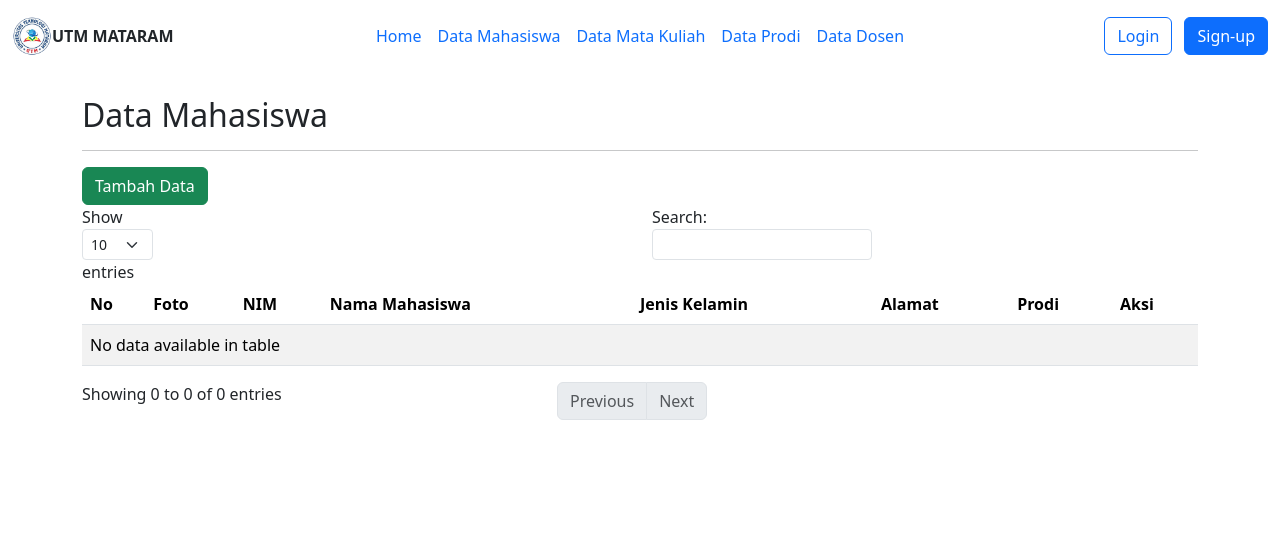
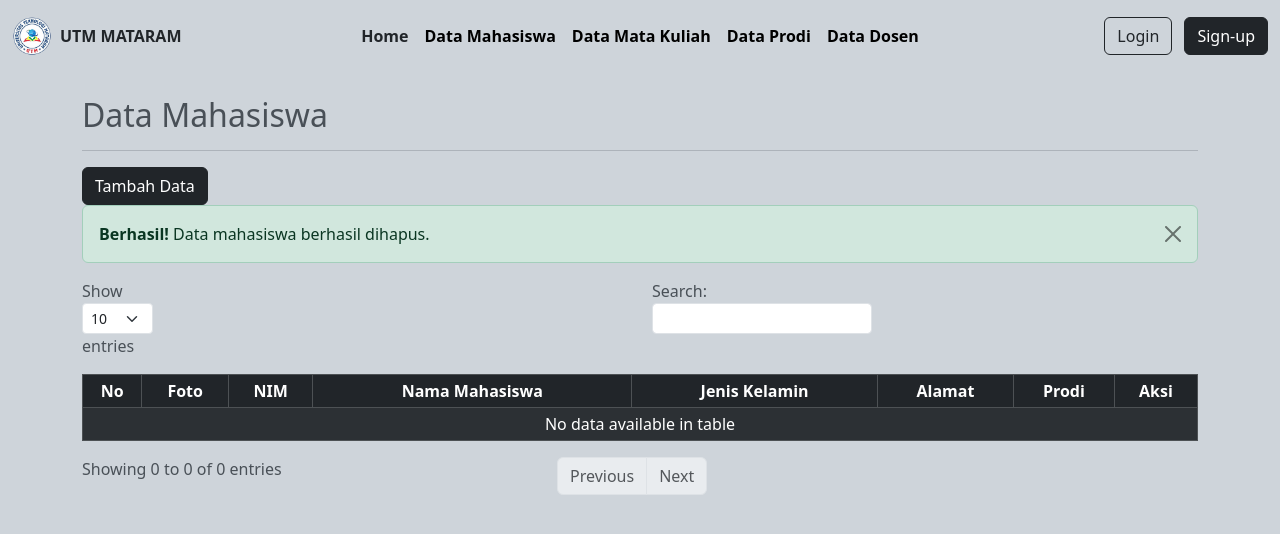
Before and after one commit to krnwndy/web_kampus, a PHP site: page /index.php?hal=data_mahasiswa&msg=deleted in a window 1280 px wide. Shown: the top 534 px of the page. Run offline with PHP 8.4, Linux system fonts and the light colour scheme; data that the repository does not hold is empty; some libraries are stand-ins or nearby versions.

Commit message:
memperbaiki tampilan untuk semau halaman menjadi gelap

```diff
--- a/data_dosen.php
+++ b/data_dosen.php
@@ -1,6 +1,6 @@
 <h2>Data Dosen</h2>
 <hr>
-<a href="index.php?hal=tambah_dosen" class="btn btn-success">Tambah Data</a>
+<a href="index.php?hal=tambah_dosen" class="btn btn-dark">Tambah Data</a>
 <?php
 // Notifikasi jika data mata kuliah berhasil dihapus
 if (isset($_GET['msg'])) {
@@ -18,7 +18,7 @@ if (isset($_GET['msg'])) {
 }
 ?>
 <br><br>
-<table id="example" class="table table-striped">
+<table id="example" class="table table-dark table-striped table-hover table-bordered mt-3 text-center text-white table-responsive table-sm ">
     <thead>
         <tr>
             <th>No</th>
--- a/data_mahasiswa.php
+++ b/data_mahasiswa.php
@@ -1,7 +1,23 @@
 <h2>Data Mahasiswa</h2>
 <hr>
-<a href="index.php?hal=tambah_mhs" class="btn btn-success">Tambah Data</a>
-<table id="example" class="table table-striped">
+<a href="index.php?hal=tambah_mhs" class="btn btn-dark">Tambah Data</a>
+<?php
+if (isset($_GET['msg'])) {
+    if ($_GET['msg'] == 'deleted') {
+        echo '<div class="alert alert-success alert-dismissible fade show" role="alert">
+                <strong>Berhasil!</strong> Data mahasiswa berhasil dihapus.
+                <button type="button" class="btn-close" data-bs-dismiss="alert" aria-label="Close"></button>
+                </div>';
+    } elseif ($_GET['msg'] == 'error') {
+        echo '<div class="alert alert-danger alert-dismissible fade show" role="alert">
+                <strong>Gagal!</strong> Data mahasiswa gagal dihapus.
+                <button type="button" class="btn-close" data-bs-dismiss="alert" aria-label="Close"></button>
+                </div>';
+    }
+}
+?>
+<table id="example"
+    class="table table-dark table-striped table-hover table-bordered mt-3 text-center text-white table-responsive table-sm ">
     <thead>
         <tr>
             <th>No</th>
--- a/data_mata_kuliah.php
+++ b/data_mata_kuliah.php
@@ -1,6 +1,6 @@
 <h2>Data mata kuliah</h2>
 <hr>
-<a href="index.php?hal=tambah_matkul" class="btn btn-success">Tambah Data</a>
+<a href="index.php?hal=tambah_matkul" class="btn btn-dark">Tambah Data</a>
 <?php
 // Notifikasi jika data mata kuliah berhasil dihapus
 if (isset($_GET['msg'])) {
@@ -17,7 +17,7 @@ if (isset($_GET['msg'])) {
     }
 }
 ?>
-<table id="example" class="table table-striped">
+<table id="example" class="table table-dark table-striped table-hover table-bordered mt-3 text-center text-white table-responsive table-sm">
     <thead>
         <tr>
             <th>No</th>
--- a/data_prodi.php
+++ b/data_prodi.php
@@ -4,7 +4,7 @@ include 'koneksi.php';
 
 <h2>Data Prodi</h2>
 
-<a href="index.php?hal=tambah_prodi" class="btn btn-success">Tambah Data</a>
+<a href="index.php?hal=tambah_prodi" class="btn btn-dark">Tambah Data</a>
 <?php
 // Notifikasi jika data mata kuliah berhasil dihapus
 if (isset($_GET['msg'])) {
@@ -22,7 +22,7 @@ if (isset($_GET['msg'])) {
 }
 ?>
 <hr>
-<table id="example" class="table table-striped">
+<table id="example" class="table table-dark table-striped table-hover table-bordered mt-3 text-center text-white table-responsive table-sm ">
     <thead>
         <tr>
             <th>No</th>
--- a/edit_dosen.php
+++ b/edit_dosen.php
@@ -65,8 +65,8 @@ if (isset($_POST['update'])) {
                 </select>
             </div>
             <br>
-            <button type="submit" name="update" class="btn btn-primary">Update</button>
-            <a href="index.php?hal=data_dosen" class="btn btn-secondary">Batal</a>
+            <button type="submit" name="update" class="btn btn-dark">Update</button>
+            <a href="index.php?hal=data_dosen" class="btn btn-outline-dark">Batal</a>
         </form>
     </div>
 </body>
--- a/edit_mhs.php
+++ b/edit_mhs.php
@@ -155,9 +155,9 @@ if (isset($_POST['simpan'])) {
                 <input type="file" name="foto" class="form-control mt-2">
                 <small class="form-text text-muted">Kosongkan jika tidak ingin mengubah foto.</small>
             </div>
-            <button type="submit" name="simpan" class="btn btn-primary">
+            <button type="submit" name="simpan" class="btn btn-dark">
                 <i class="fas fa-save"></i> Simpan</button>
-            <a href="index.php?hal=data_mahasiswa" class="btn btn-secondary">Kembali</a>
+            <a href="index.php?hal=data_mahasiswa" class="btn btn-outline-dark">Kembali</a>
         </form>
     </div>
 </body>
--- a/edit_prodi.php
+++ b/edit_prodi.php
@@ -45,8 +45,8 @@ if (isset($_POST['update'])) {
                     value="<?php echo htmlspecialchars($data['jenjang']); ?>" required>
             </div>
             <br>
-            <button type="submit" name="update" class="btn btn-primary">Update</button>
-            <a href="index.php?hal=data_prodi" class="btn btn-secondary">Batal</a>
+            <button type="submit" name="update" class="btn btn-dark">Update</button>
+            <a href="index.php?hal=data_prodi" class="btn btn-outline-dark">Batal</a>
         </form>
     </div>
 </body>
--- a/hapus_mhs.php
+++ b/hapus_mhs.php
@@ -3,8 +3,8 @@ include "koneksi.php";
 $nim = $_GET['nim'];
 $query = mysqli_query($koneksi, "DELETE FROM tb_mahasiswa WHERE nim = '$nim'");
 if ($query) {
-    echo "<script>alert('Data mahasiswa berhasil dihapus');</script>";
-    echo "<script>window.location.href='index.php?hal=data_mahasiswa';</script>";
+    header("Location: index.php?hal=data_mahasiswa&msg=deleted");
+    exit();
 } else {
     echo "<script>alert('Data mahasiswa gagal dihapus');</script>";
     echo "<script>window.location.href='index.php?hal=data_mahasiswa';</script>";
--- a/hapus_prodi.php
+++ b/hapus_prodi.php
@@ -4,6 +4,8 @@ $id = $_GET['id'];
 $hapus = mysqli_query($koneksi, "DELETE FROM tb_prodi WHERE prodi = '$id'");
 if($hapus) {
     header('location:index.php?hal=data_prodi&msg=deleted');
+    exit();
 } else {
     header('location:index.php?hal=data_prodi&msg=error');
+    exit();
 }
--- a/index.php
+++ b/index.php
@@ -10,25 +10,29 @@
     <title>Utm Mataram | Dashboard</title>
 </head>
 
-<body>
+<body class="bg-dark-subtle text-dark-emphasis">
     <div class="container-fluid">
         <header class="d-flex flex-wrap align-items-center justify-content-center justify-content-md-between py-3 mb-4">
             <a href="/" class="d-flex align-items-center col-md-3 mb-2 mb-md-0 text-dark text-decoration-none">
                 <img src="images/Logo.png" alt="Logo" width="40" height="40" class="d-inline-block align-text-top">
-                <b class="ml-3">UTM MATARAM</b>
+                <b class="ml-3 p-2">UTM MATARAM</b>
             </a>
 
             <ul class="nav col-12 col-md-auto mb-2 justify-content-center mb-md-0">
-                <li><a href="index.php" class="nav-link px-2">Home</a></li>
-                <li><a href="index.php?hal=data_mahasiswa" class="nav-link px-2">Data Mahasiswa</a></li>
-                <li><a href="index.php?hal=data_mata_kuliah" class="nav-link px-2">Data Mata Kuliah</a></li>
-                <li><a href="index.php?hal=data_prodi" class="nav-link px-2">Data Prodi</a></li>
-                <li><a href="index.php?hal=data_dosen" class="nav-link px-2">Data Dosen</a></li>
+                <li><a href="index.php" class="nav-link px-2 text-dark fw-bold text-decoration-none">Home</a></li>
+                <li><a href="index.php?hal=data_mahasiswa"
+                        class="nav-link px-2 text-black fw-bold text-decoration-none">Data Mahasiswa</a></li>
+                <li><a href="index.php?hal=data_mata_kuliah"
+                        class="nav-link px-2 text-black fw-bold text-decoration-none">Data Mata Kuliah</a></li>
+                <li><a href="index.php?hal=data_prodi"
+                        class="nav-link px-2 text-black fw-bold text-decoration-none ">Data Prodi</a></li>
+                <li><a href="index.php?hal=data_dosen"
+                        class="nav-link px-2 text-black fw-bold text-decoration-none ">Data Dosen</a></li>
             </ul>
 
             <div class="col-md-3 text-end">
-                <button type="button" class="btn btn-outline-primary me-2">Login</button>
-                <button type="button" class="btn btn-primary">Sign-up</button>
+                <button type="button" class="btn btn-outline-dark me-2">Login</button>
+                <button type="button" class="btn btn-dark">Sign-up</button>
             </div>
         </header>
     </div>
@@ -38,7 +42,7 @@
 
         if (isset($_GET['hal'])) {
             if ($_GET['hal'] == "home") {
-                include "dashboard.php";
+                include "index.php";
             } elseif ($_GET['hal'] == "data_mahasiswa") {
                 include "data_mahasiswa.php";
             } elseif ($_GET['hal'] == "data_mata_kuliah") {
--- a/tambah_dosen.php
+++ b/tambah_dosen.php
@@ -47,6 +47,6 @@ if (isset($_POST['simpan'])) {
         </select>
     </div>
     <br>
-    <button type="submit" name="simpan" class="btn btn-primary">Simpan</button>
-    <a href="index.php?hal=data_dosen" class="btn btn-secondary">Batal</a>
+    <button type="submit" name="simpan" class="btn btn-dark">Simpan</button>
+    <a href="index.php?hal=data_dosen" class="btn btn-outline-dark">Batal</a>
 </form>
--- a/tambah_matkul.php
+++ b/tambah_matkul.php
@@ -50,6 +50,6 @@ if (isset($_POST['simpan'])) {
         <input type="number" name="sks" class="form-control" required>
     </div>
     <br>
-    <button type="submit" name="simpan" class="btn btn-primary">Simpan</button>
-    <a href="index.php?hal=data_mata_kuliah" class="btn btn-secondary">Batal</a>
+    <button type="submit" name="simpan" class="btn btn-dark">Simpan</button>
+    <a href="index.php?hal=data_mata_kuliah" class="btn btn-outline-dark">Batal</a>
 </form>
--- a/tambah_mhs.php
+++ b/tambah_mhs.php
@@ -89,6 +89,6 @@ if (isset($_POST['simpan'])) {
         <input type="file" name="foto" class="form-control" required>
     </div>
     <br>
-    <button type="submit" name="simpan" class="btn btn-primary">Simpan</button>
-    <a href="index.php?hal=data_mahasiswa" class="btn btn-secondary">Batal</a>
+    <button type="submit" name="simpan" class="btn btn-dark">Simpan</button>
+    <a href="index.php?hal=data_mahasiswa" class="btn btn-outline-dark">Batal</a>
 </form>
--- a/tambah_prodi.php
+++ b/tambah_prodi.php
@@ -10,7 +10,7 @@
         <input type="text" name="jenjang" class="form-control" required>
     </div>
     <br>
-    <button type="submit" name="simpan" class="btn btn-primary">Simpan</button>
+    <button type="submit" name="simpan" class="btn btn-dark">Simpan</button>
 </form>
 
 <?php
```
Also changed, not shown: images/photo/IGNUS MANAGEMENT (5).png (deleted), images/photo/IGNUS MANAGEMENT (7).png (deleted).
